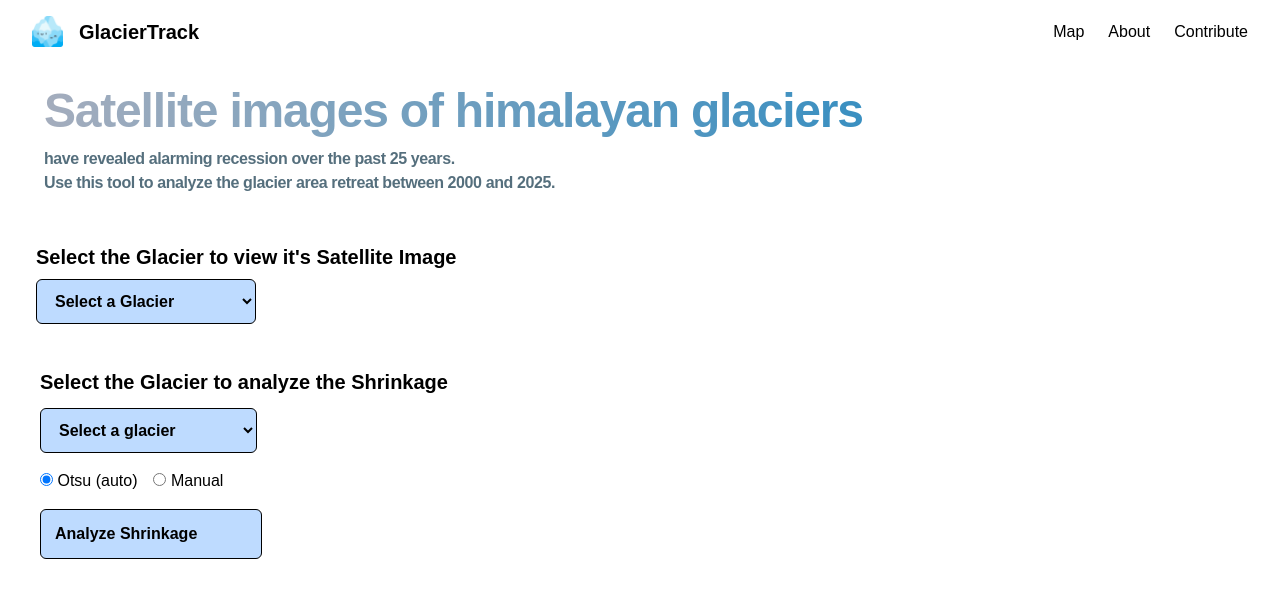
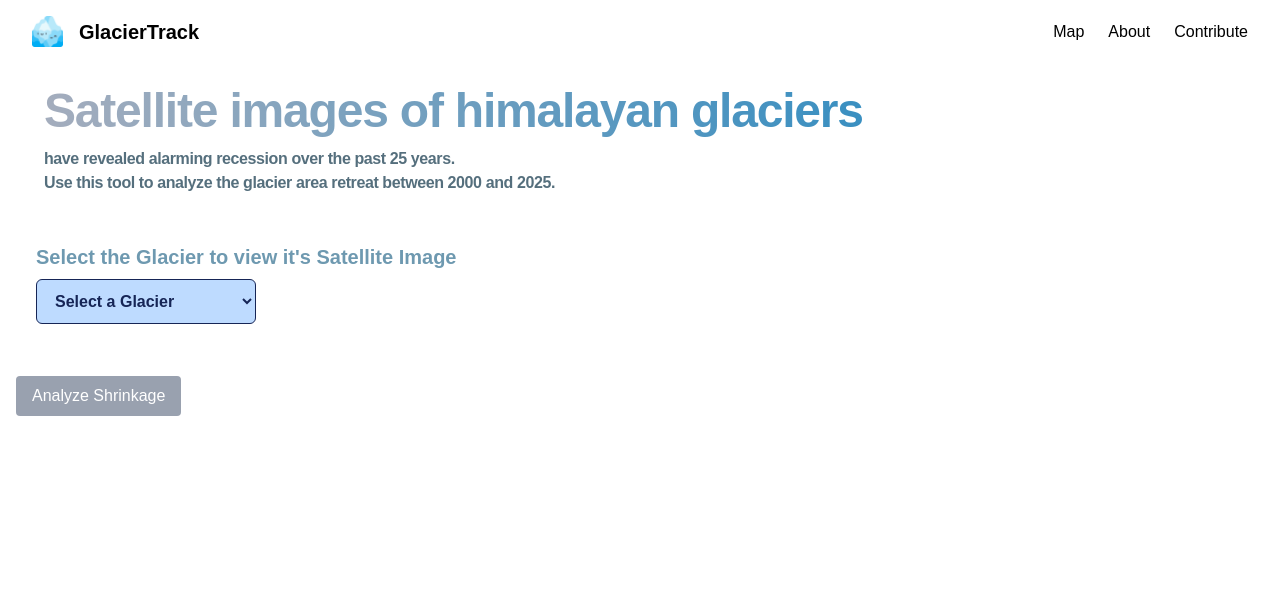
Before and after one commit to SakshiGits/GlacierShrinkageAnalyzer, a Next.js app: page / in a window 1280 px wide. Shown: the top 598 px of the page. Built offline with nearby package versions, Linux system fonts and the light colour scheme.

Commit message:
Passing Selected Glacier as a prop to shrinkage analyzer instead of separate dropdowns

```diff
--- a/app/page.tsx
+++ b/app/page.tsx
@@ -1,17 +1,21 @@
+'use client';
+
 import React from 'react'
+import { useState } from 'react'
 import './globals.css'
 import Dropdown from '@/components/Dropdown'
 import GlacierAnalyzerClient from '@/components/GlacierAnalyzerClient'
 
 
 const page = () => {
+  const [selectedGlacier, setSelectedGlacier] = useState("");
   return (
     <div>
       <div className="flex flex-col justify-center items-justify p-7">
         <h1 className="gradient-text text-[3rem] font-extrabold tracking-tight">Satellite images of himalayan glaciers <br /></h1><h2 className='text-[1rem] font-extrabold tracking-tight text-[#556f7d]'> have revealed alarming recession over the past 25 years. <br /> Use this tool to analyze the glacier area retreat between 2000 and 2025.</h2>
       </div >
-      <Dropdown />
-      <GlacierAnalyzerClient />
+      <Dropdown selectedGlacier={selectedGlacier} setSelectedGlacier={setSelectedGlacier} />
+      <GlacierAnalyzerClient selectedGlacier={selectedGlacier} />
     </div>
   )
 }
--- a/components/Dropdown.tsx
+++ b/components/Dropdown.tsx
@@ -3,19 +3,18 @@
 import { useState } from "react";
 import Image from "next/image";
 
-export default function GlacierDropdown() {
-  const [selectedGlacier, setSelectedGlacier] = useState("");
+export default function GlacierDropdown({ selectedGlacier, setSelectedGlacier }: { selectedGlacier: string, setSelectedGlacier: (glacier: string) => void }) {
 
   const glaciers = ["gangotri", "pindari", "zemu", "milam", "barashigri", "siachen"];
 
   return (
     <div className="p-5">
-      <p className="font-bold mb-2 text-xl">Select the Glacier to view it's Satellite Image</p>
+      <p className="font-bold mb-2 text-[#6e99b0] text-xl">Select the Glacier to view it's Satellite Image</p>
       {/* Dropdown */}
       <select
         value={selectedGlacier}
         onChange={(e) => setSelectedGlacier(e.target.value)}
-        className="border pr-16 pl-3.5 py-3 font-bold text-black bg-blue-200 rounded-md"
+        className="border pr-16 pl-3.5 py-3 font-bold text-blue-950 bg-blue-200 rounded-md"
       >
         <option value="">Select a Glacier</option>
 
--- a/components/GlacierAnalyzerClient.jsx
+++ b/components/GlacierAnalyzerClient.jsx
@@ -1,113 +1,21 @@
 "use client";
 
-import { useState } from "react";
-import Image from "next/image";
+export default function GlacierAnalyzerClient({ selectedGlacier }) {
+  const handleAnalyze = () => {
+    console.log("Analyzing shrinkage for glacier:", selectedGlacier);
 
-export default function GlacierAnalyzerClient() {
-  const glaciers = ["gangotri", "siachen", "zemu"]; // lowercase folders
-  const [selectedGlacier, setSelectedGlacier] = useState("");
-  const [analysis, setAnalysis] = useState(null);
-  const [loading, setLoading] = useState(false);
-  const [mode, setMode] = useState("otsu"); // "otsu" or "manual"
-  const [manualThr, setManualThr] = useState(128);
-
-  const analyze = async () => {
-    if (!selectedGlacier) return alert("Select a glacier first");
-    setLoading(true);
-    setAnalysis(null);
-
-    const res = await fetch("/api/analyze", {
-      method: "POST",
-      headers: { "Content-Type": "application/json" },
-      body: JSON.stringify({ glacier: selectedGlacier, mode, manual_thr: String(manualThr) })
-    });
-
-    const data = await res.json();
-    setAnalysis(data);
-    setLoading(false);
+    // later this will POST to FastAPI
   };
 
   return (
-    <div className="p-6">
-      <h2 className="text-xl font-bold mb-3">Select the Glacier to analyze the Shrinkage</h2>
-
-      <div className="mb-4">
-        <select value={selectedGlacier} onChange={(e) => setSelectedGlacier(e.target.value)} className="border pr-16 pl-3.5 py-3 font-bold text-black bg-blue-200 rounded-md">
-          <option value="">Select a glacier</option>
-          {glaciers.map(g => <option key={g} value={g}>{g.charAt(0).toUpperCase() + g.slice(1)}</option>)}
-        </select>
-      </div>
-
-      <div className="mb-4 flex items-center gap-4">
-        <label>
-          <input type="radio" checked={mode === "otsu"} onChange={() => setMode("otsu")} /> Otsu (auto)
-        </label>
-        <label>
-          <input type="radio" checked={mode === "manual"} onChange={() => setMode("manual")} /> Manual
-        </label>
-        {mode === "manual" && (
-          <input type="number" value={manualThr} onChange={(e) => setManualThr(Number(e.target.value))} className="border p-1 w-20" />
-        )}
-      </div>
-
-      <div className="mb-6">
-        <button onClick={analyze} className="border pr-16 pl-3.5 py-3 font-bold text-black bg-blue-200 rounded-md" disabled={loading || !selectedGlacier}>
-          {loading ? "Analyzing..." : "Analyze Shrinkage"}
-        </button>
-      </div>
-
-      {analysis && analysis.error && (
-        <div className="text-red-600">Error: {analysis.error}</div>
-      )}
-
-      {analysis && !analysis.error && (
-        <div className="mt-6">
-          <h3 className="font-semibold">Methodology & Results</h3>
-
-          <div className="mt-3">
-            <strong>Thresholding method:</strong> {analysis.method.threshold_mode} <br />
-            <strong>Used thresholds:</strong> img1={analysis.method.used_threshold_img1}, img2={analysis.method.used_threshold_img2}
-            <p className="text-sm text-gray-600 mt-1">{analysis.method.note}</p>
-          </div>
-
-          <div className="mt-4 flex gap-8">
-            <div>
-              <p className="font-semibold">Year 2000 mask</p>
-              <img src={analysis.image1.path} alt="2000 mask" width={400} height={400} />
-              {/* <p className="text-gray-500">White pixels: {analysis.image1.stats.white_pixels}</p> */}
-              <p className="pt-3">Glacier area %: {analysis.image1.stats.white_pct.toFixed(4)}%</p>
-            </div>
-
-            <div>
-              <p className="font-semibold">Year 2025 mask</p>
-              <img src={analysis.image2.path} alt="2025 mask" width={400} height={400} />
-              {/* <p>White pixels: {analysis.image2.stats.white_pixels}</p> */}
-              <p className="pt-3">Glacier area %: {analysis.image2.stats.white_pct.toFixed(4)}%</p>
-            </div>
-          </div>
-
-          <div className="mt-4 p-4 border rounded ">
-            <h4 className="font-semibold pb-2">Shrinkage calculation</h4>
-            <p className="pr-3">
-              Absolute change in white percentage
-              {/* <br />
-              Δ = white_pct(2000) - white_pct(2025)
-              <br /> */}
-              {/* = {analysis.image1.stats.white_pct.toFixed(4)} - {analysis.image2.stats.white_pct.toFixed(4)}
-              <br /> */}
-              = {(analysis.image1.stats.white_pct - analysis.image2.stats.white_pct).toFixed(4)}%
-            </p>
-
-            <p className="mt-2 pr-3">
-              Relative shrinkage
-              {/* <br />
-              shrinkage% = (Δ / white_pct(2000)) × 100
-              <br /> */}
-              = {((analysis.image1.stats.white_pct - analysis.image2.stats.white_pct) / analysis.image1.stats.white_pct * 100).toFixed(4)}%
-            </p>
-          </div>
-        </div>
-      )}
+    <div className="mt-8">
+      <button
+        onClick={handleAnalyze}
+        disabled={!selectedGlacier}
+        className="bg-blue-600 text-white px-4 py-2 rounded disabled:bg-gray-400"
+      >
+        Analyze Shrinkage
+      </button>
     </div>
   );
 }
```
Also changed, not shown: 1 other file (tests, documents, lock files or other folders).
